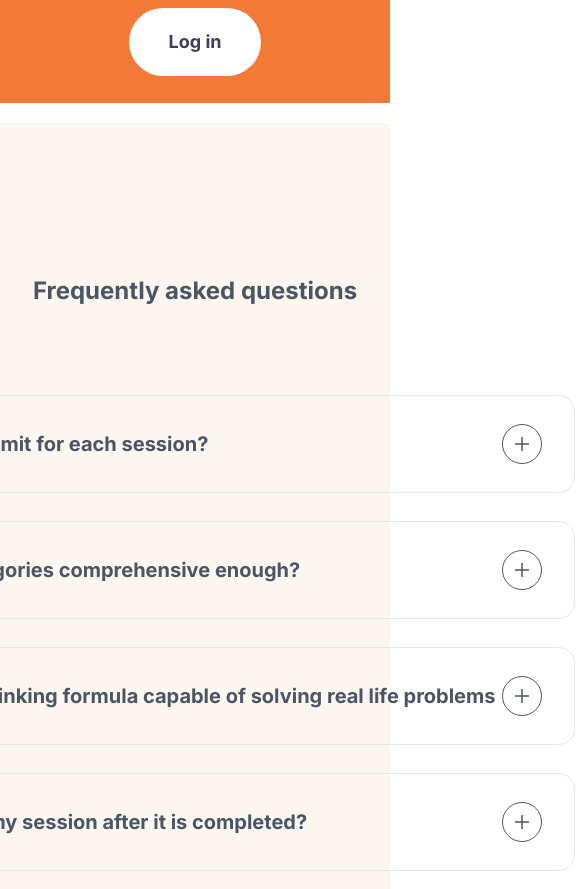
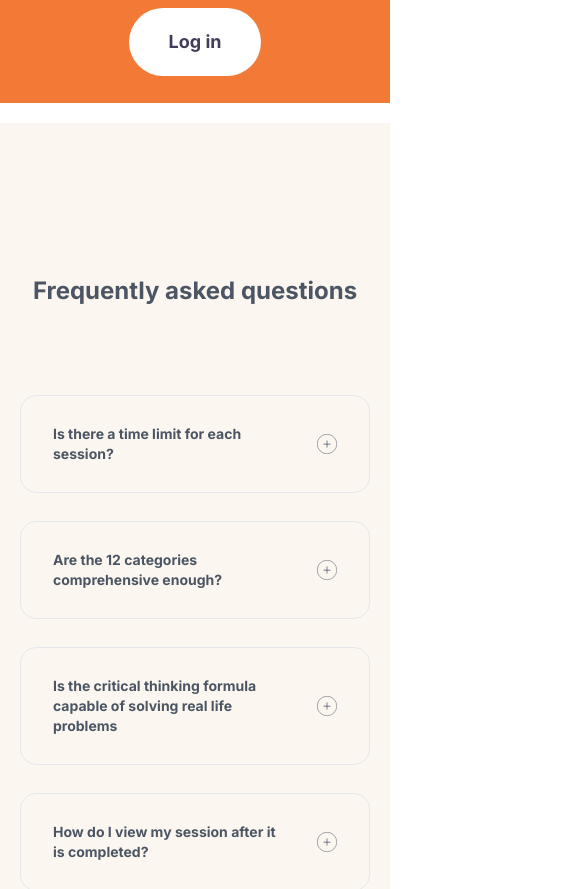
Before and after one commit to FrankLucky1/cgs, a Next.js app: page / in a window 390 px wide. Shown: the part 3940-4829 px from the top of the page, 585 px wide, since content can reach past the window. Built offline with nearby package versions, Linux system fonts and the light colour scheme.

Commit message:
faq page

```diff
--- a/src/components/HomepageComponents/FAQ.jsx
+++ b/src/components/HomepageComponents/FAQ.jsx
@@ -57,7 +57,7 @@ const FAQ = () => {
   // }, [])
 
   return (
-    <div className="flex items-center bg-[#FBF7F0] justify-center w-full md:min-h-[918px] max-sm:py-12 max-sm:px-5">
+    <div className="flex items-center bg-[#FBF7F0] justify-center w-full md:min-h-[918px] max-sm:py-12 max-sm:px-">
       <div className=" text-oscuro pt-10 md:pt-24 md:px-16 text-black">
         <div>
           <section className="text-gray-700">
@@ -69,7 +69,7 @@ const FAQ = () => {
               </div>
 
               <div className="flex w-full sm:mx-auto sm:mb-2">
-                <div className="w-[760px] py-2 flex flex-col gap-3 justify-center">
+                <div className="w-full md:w-[760px] py-2 flex flex-col gap-3 justify-center">
                   {data?.map((item, i) => (
                     <div
                       key={item.id}
@@ -81,14 +81,17 @@ const FAQ = () => {
                         onClick={(e) => handleOpen(e, i, item)}
                         className={`${
                           show && "border-b "
-                        } text-xl text-[#4B5563] font-bold w-full rounded-md py-2 flex items-center justify-between`}
+                        } text-sm md:text-xl text-[#4B5563] font-bold w-full rounded-md py-2 flex items-center justify-between`}
                       >
+                        <span className=" max-sm:max-w-[80%]">
+
                         {item.title}
+                        </span>
 
                         {!show ? (
                           <svg
-                            width="40"
-                            height="40"
+                          className="w-[20px] md:w-[40px]"
+
                             viewBox="0 0 40 40"
                             fill="none"
                             xmlns="http://www.w3.org/2000/svg"
@@ -108,8 +111,7 @@ const FAQ = () => {
                           </svg>
                         ) : (
                           <svg
-                            width="40"
-                            height="40"
+                          className="w-[20px] md:w-[40px]"
                             viewBox="0 0 40 40"
                             fill="none"
                             xmlns="http://www.w3.org/2000/svg"
@@ -130,7 +132,7 @@ const FAQ = () => {
                         )}
                       </span>
 
-                      <span className={`${!show ? "hidden" : "flex"}`}>
+                      <span className={`${!show ? "hidden" : "flex"} max-sm:text-sm`}>
                         {item.desc}
                       </span>
                     </div>
```
